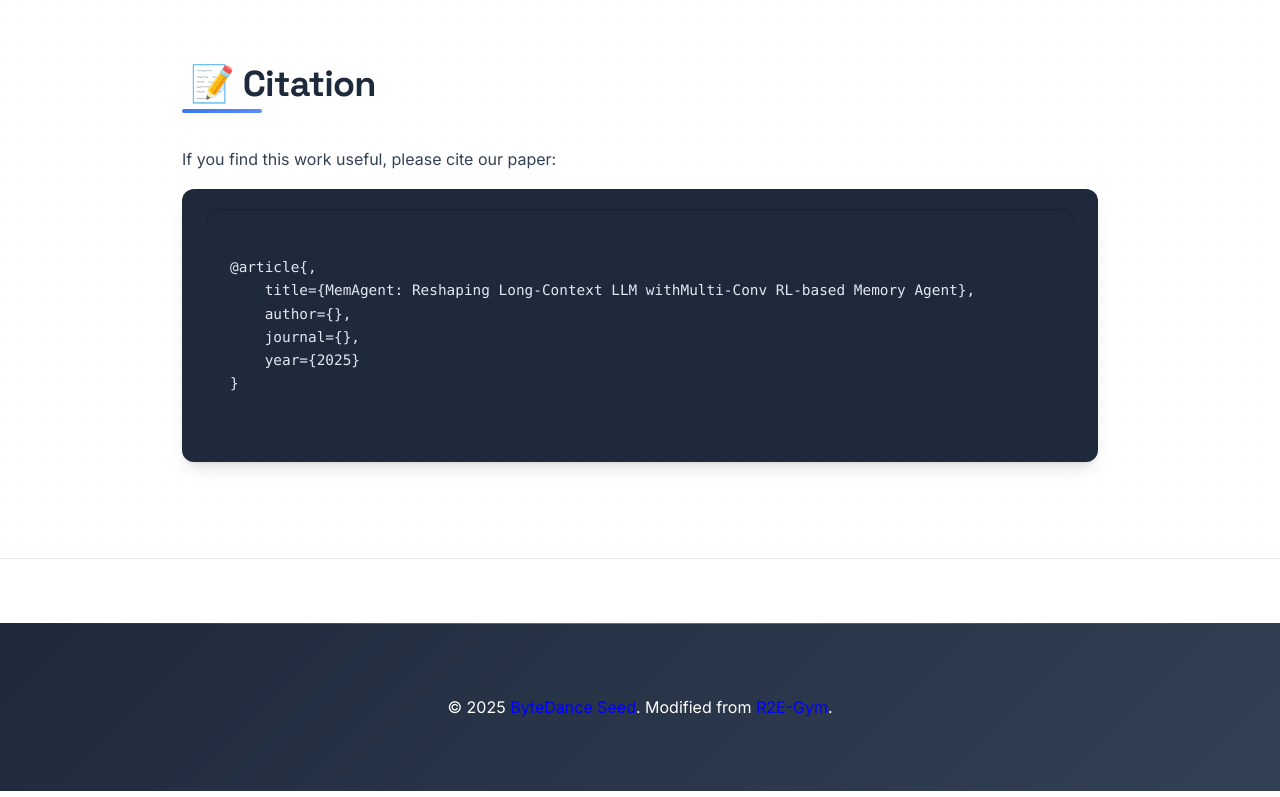
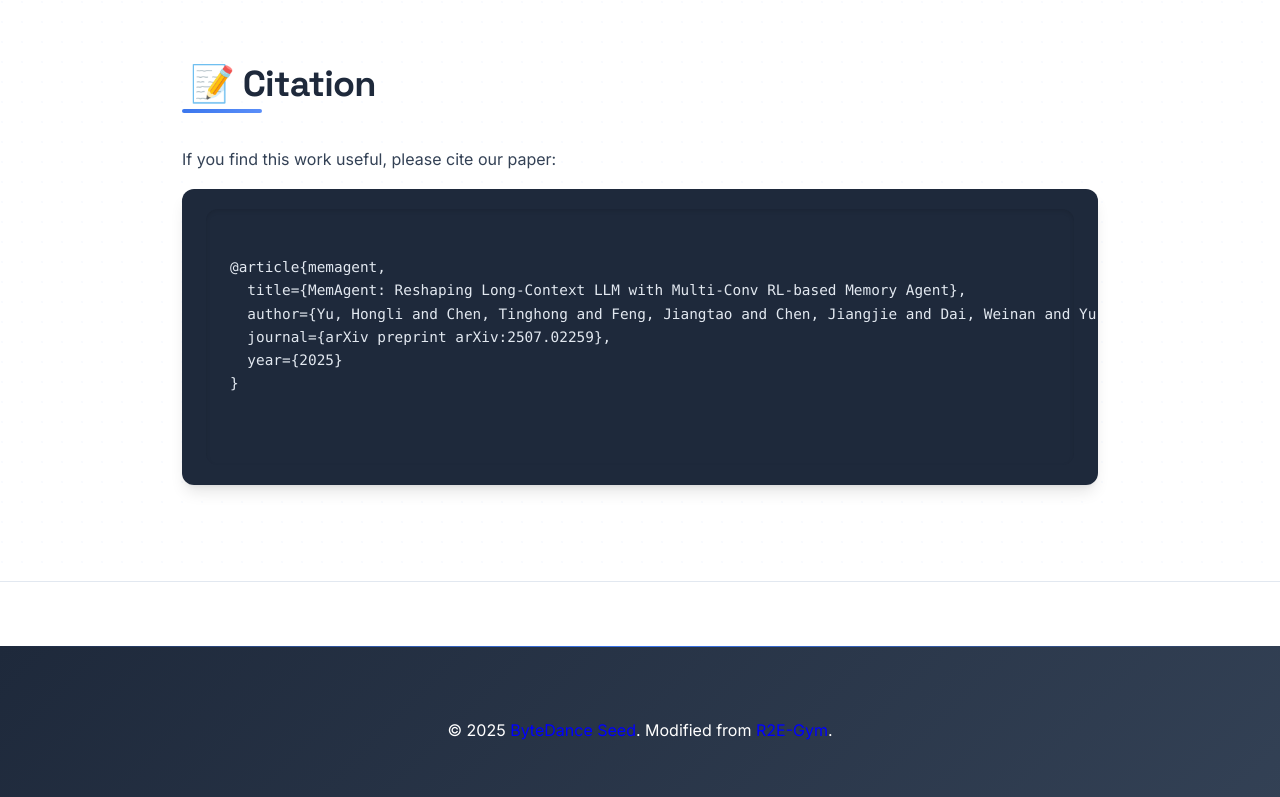
Before and after one commit to memagent-sialab/memagent-sialab.github.io, a plain HTML site: page index.html in a window 1280 px wide. Shown: the part 8654-9451 px from the top of the page. Drawn offline with nearby package versions, Linux system fonts and the light colour scheme; some icons are missing; a web font is replaced by a local one.

Commit message:
Update index.html

```diff
--- a/index.html
+++ b/index.html
@@ -715,12 +715,13 @@
                         <p lang="en">If you find this work useful, please cite our paper:</p>
                         <p lang="zh">如果您发现这项工作有用，请引用我们的论文：</p>
                         <pre><code class="latex">
-@article{,
-    title={MemAgent: Reshaping Long-Context LLM withMulti-Conv RL-based Memory Agent},
-    author={},
-    journal={},
-    year={2025}
+@article{memagent,
+  title={MemAgent: Reshaping Long-Context LLM with Multi-Conv RL-based Memory Agent},
+  author={Yu, Hongli and Chen, Tinghong and Feng, Jiangtao and Chen, Jiangjie and Dai, Weinan and Yu, Qiying and others},
+  journal={arXiv preprint arXiv:2507.02259},
+  year={2025}
 }
+
                         </code></pre>
                     </div>
                 </div>
```
